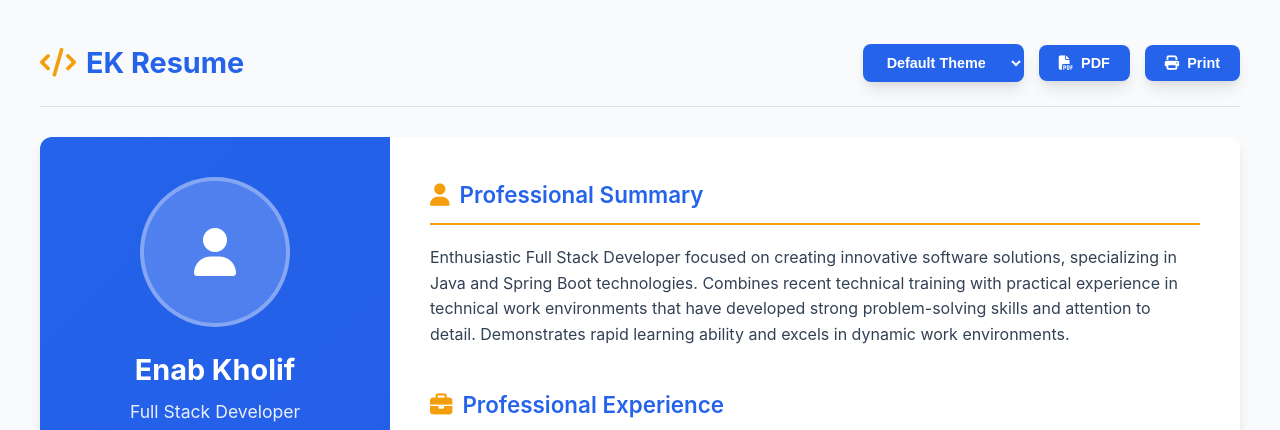
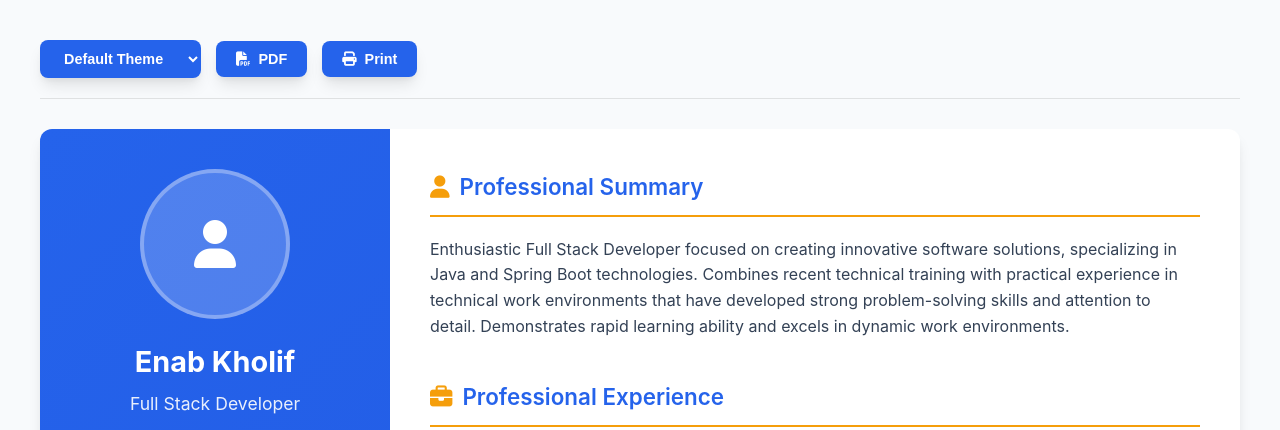
Before and after one commit to EKholif/ekholif.github.io, a plain HTML site: page index.html in a window 1280 px wide. Shown: the top 430 px of the page. Drawn offline with Linux system fonts and the light colour scheme.

Commit message:
Update index.html

```diff
--- a/index.html
+++ b/index.html
@@ -510,10 +510,7 @@
 <body>
     <div class="container">
         <header>
-            <div class="logo">
-                <i class="fas fa-code"></i>
-                <span>EK Resume</span>
-            </div>
+
             <div class="controls">
                 <select class="theme-selector" id="themeSelector">
                     <option value="default">Default Theme</option>
```
